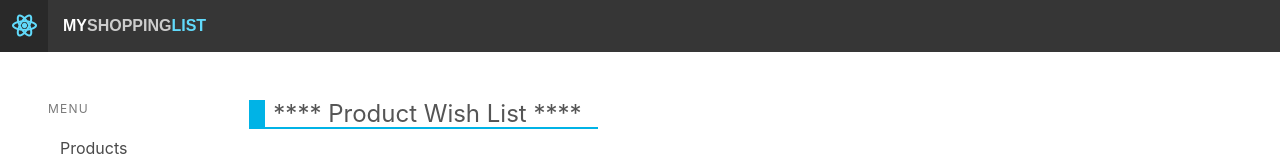
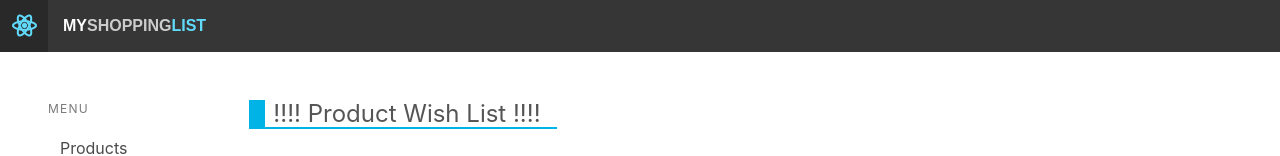
Before and after one commit to ptitsclous91/my-static-web-app, a React (Create React App) app in the folder react-app/: page /about in a window 1280 px wide. Shown: the top 156 px of the page. Built offline with nearby package versions, Linux system fonts and the light colour scheme.

Commit message:
Test sur Main

```diff
--- a/react-app/src/About.js
+++ b/react-app/src/About.js
@@ -3,7 +3,7 @@ import React from 'react';
 const About = () => (
   <div className="content-container">
     <div className="content-title-group not-found">
-      <h2 className="title"> **** Product Wish List **** </h2>
+      <h2 className="title"> !!!! Product Wish List !!!! </h2>
       <p>
         This project was created to help represent a fundamental app written
         with React. The shopping theme is used throughout the app.
```
